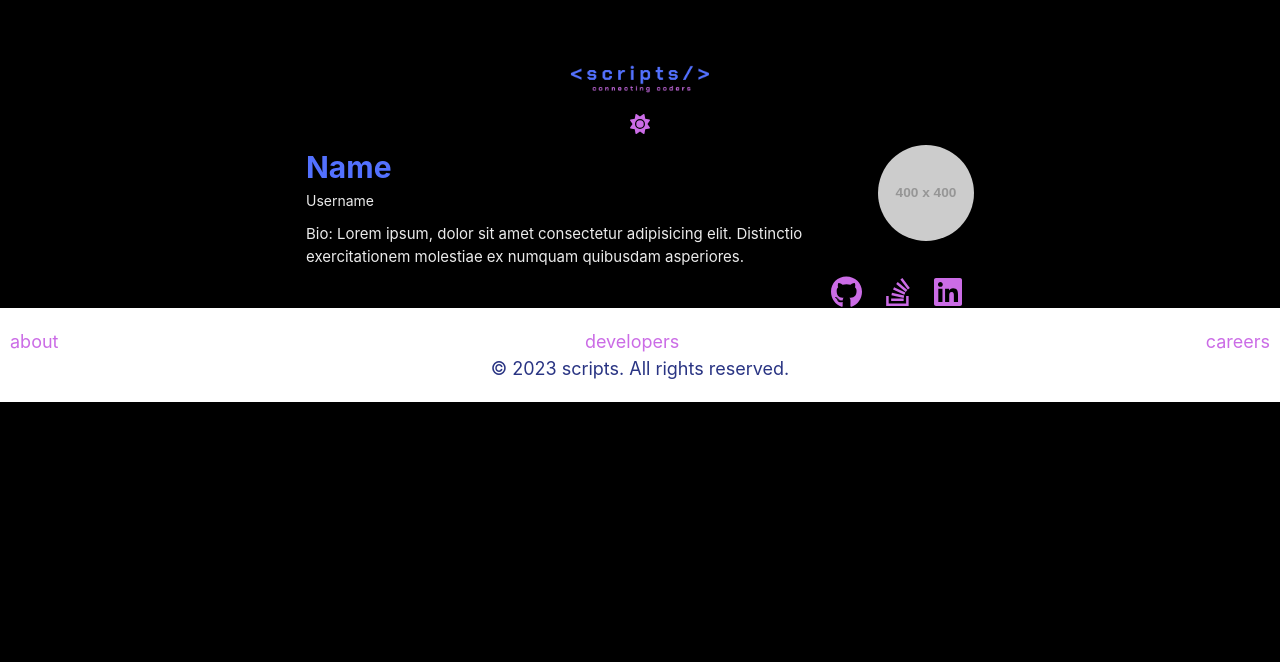
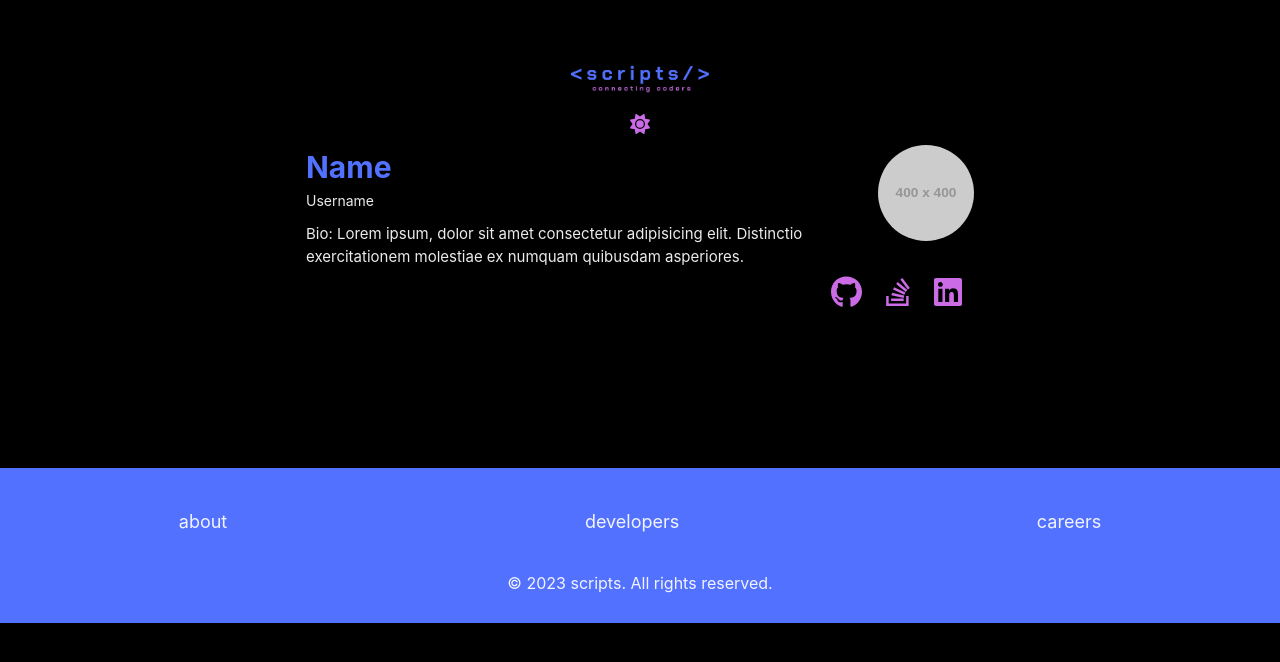
Before and after one commit to lizf57/scripts-connect-coders, a React (Vite) app in the folder client/: page /username in a window 1280 px wide. Shown: the top 662 px of the page. Built offline with nearby package versions, Linux system fonts and the light colour scheme.

Commit message:
footer theme changed

```diff
--- a/client/src/components/Footer/Footer.css
+++ b/client/src/components/Footer/Footer.css
@@ -1,5 +1,5 @@
 footer {
-    background-color: white;
+    /* background-color: white; */
     font-size: 18px;
     color: #CB6CE6;
     padding: 20px 0;
--- a/client/src/components/Footer/index.jsx
+++ b/client/src/components/Footer/index.jsx
@@ -1,4 +1,5 @@
-import './footer.css'
+// import './footer.css'
+import { Flex, Text, Link, Stack } from '@chakra-ui/react'
 import { useColorMode } from '@chakra-ui/react'
 
 const Footer = () => {
@@ -7,18 +8,20 @@ const Footer = () => {
 
     return (
       <>
-         <footer>
-            <div className='footer-container'>
-                    <div className='footer-text'>about</div>
-                    <div className='footer-text'>developers</div>
-                    <div className='footer-text'>careers</div>
-            </div>
-            <div>
-            <div className='footer-copyright'>&copy; 2023 scripts. All rights reserved.</div>
+         <Stack w={'full'} bg={'neonBlue'} pt={10}>
 
-            </div>
+            <Flex justifyContent={'space-around'} w={'full'} >
+               <Link mx={10} fontSize={'lg'} >about</Link>
+               <Link mx={10} fontSize={'lg'} >developers</Link>
+               <Link mx={10} fontSize={'lg'} >careers</Link>
+            </Flex>
 
-         </footer>
+            <Flex justifyContent={'center'} w={'full'}>
+               <Text my={7}>&copy; 2023 scripts. All rights reserved.</Text>
+            </Flex>
+
+
+         </Stack>
       </>
     )
  }
--- a/client/src/pages/User.jsx
+++ b/client/src/pages/User.jsx
@@ -4,7 +4,7 @@ import { Container } from '@chakra-ui/react'
 const User = () => {
     return (
         <>
-        <Container maxW='700px'>
+        <Container maxW='700px' mb={40}>
 
 
             <UserInfo />
```
